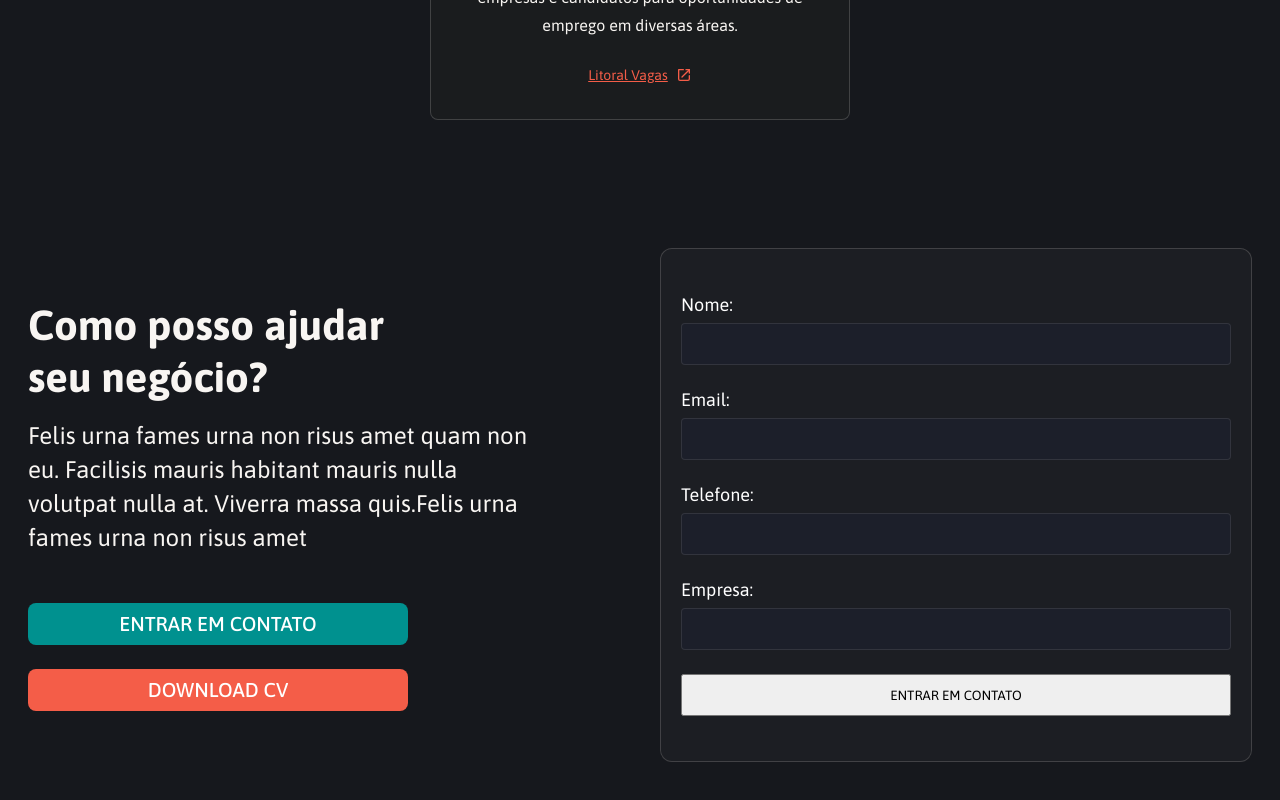
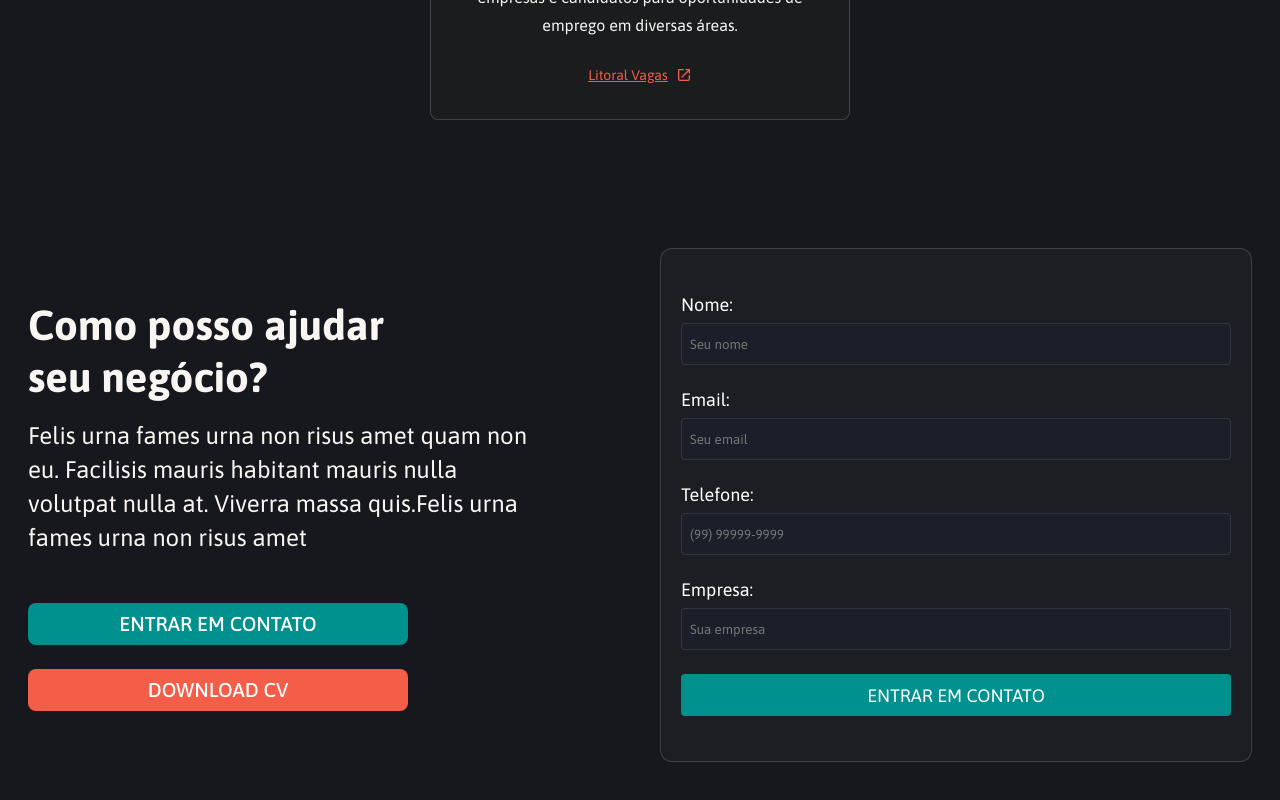
Before and after one commit to lucasmartins9413/portfolio-lmn, an Angular app: page / in a window 1280 px wide. Shown: the part 1276-2076 px from the top of the page. Built offline with nearby package versions, Linux system fonts and the light colour scheme.

Commit message:
contact form add

```diff
--- a/src/app/components/form-contact/form-contact.component.css
+++ b/src/app/components/form-contact/form-contact.component.css
@@ -25,6 +25,13 @@
     border: 1px solid rgba(134, 132, 132, 0.21);
     border-radius: 4px;
     background: #1C1F2A;
+    color: #fff;
+    outline: none;
+}
+
+.form-contact label input:focus{
+    border: 1px solid #00918F;
+    outline: none;
 }
 
 
@@ -33,4 +40,10 @@
     display: flex;
     align-items: center;
     justify-content: center;
+    background: #00918F;
+    border: none;
+    border-radius: 4px;
+    font-size: 18px;
+    color: #fff;
+    cursor: pointer;
 }
--- a/src/app/components/form-contact/form-contact.component.html
+++ b/src/app/components/form-contact/form-contact.component.html
@@ -1,20 +1,47 @@
-<form class="form-contact" action="https://formsquash.io/f/XNv5bVqIb9AcpKZKCRKc" method="POST">
+<form
+    action="https://formsquash.io/f/XNv5bVqIb9AcpKZKCRKc"
+    method="POST"
+    id="contactForm"
+    [formGroup]="contactForm"
+    class="form-contact"
+    (ngSubmit)="onSubmit()"
+>
     <label>
     Nome:
-    <input type="name" name="name">
+    <input type="text" formControlName="name" name="name" placeholder="Seu nome">
+    <small *ngIf="contactForm.get('name')?.hasError('required') && contactForm.get('name')?.touched">
+      O nome é obrigatório.
+    </small>
+    <small *ngIf="contactForm.get('name')?.hasError('minlength') && contactForm.get('name')?.touched">
+      O nome deve ter pelo menos 3 caracteres.
+    </small>
   </label>
+
   <label>
     Email:
-    <input type="email" name="email">
+    <input type="email" formControlName="email" name="email" placeholder="Seu email">
+    <small *ngIf="contactForm.get('email')?.hasError('required') && contactForm.get('email')?.touched">
+      O email é obrigatório.
+    </small>
+    <small *ngIf="contactForm.get('email')?.hasError('email') && contactForm.get('email')?.touched">
+      Insira um email válido.
+    </small>
   </label>
+
   <label>
     Telefone:
-    <input type="text" name="phone">
+    <input type="text" formControlName="phone" name="phone" placeholder="(99) 99999-9999">
+    <small *ngIf="contactForm.get('phone')?.hasError('required') && contactForm.get('phone')?.touched">
+      O telefone é obrigatório.
+    </small>
+    <small *ngIf="contactForm.get('phone')?.hasError('pattern') && contactForm.get('phone')?.touched">
+      Insira um telefone válido no formato (99) 99999-9999.
+    </small>
   </label>
   <label>
     Empresa:
-    <input type="text" name="company">
+    <input type="text" formControlName="company" name="company" placeholder="Sua empresa">
   </label>
-
+  <input type="hidden" name="_gotcha">
   <button type="submit">ENTRAR EM CONTATO</button>
 </form>
--- a/src/app/components/form-contact/form-contact.component.ts
+++ b/src/app/components/form-contact/form-contact.component.ts
@@ -1,11 +1,32 @@
 import { Component } from '@angular/core';
+import { ReactiveFormsModule } from '@angular/forms';
+import { FormBuilder, FormGroup, Validators } from '@angular/forms';
+import { CommonModule } from '@angular/common';
 
 @Component({
   selector: 'app-form-contact',
-  imports: [],
+  imports: [ReactiveFormsModule,CommonModule],
   templateUrl: './form-contact.component.html',
   styleUrl: './form-contact.component.css'
 })
 export class FormContactComponent {
+  contactForm: FormGroup;
 
+  constructor(private fb: FormBuilder) {
+    this.contactForm = this.fb.group({
+      name: ['', [Validators.required, Validators.minLength(3)]],
+      email: ['', [Validators.required, Validators.email]],
+      phone: ['', [Validators.required, Validators.pattern(/^(\(?\d{2}\)?\s?)?\d{4,5}-?\d{4}$/)]],
+      company: ['']
+    });
+  }
+
+  onSubmit() {
+    if (this.contactForm.valid) {
+      const form = document.getElementById('contactForm') as HTMLFormElement;
+      form.submit();
+    } else {
+      console.error('Formulário inválido');
+    }
+  }
 }
```
